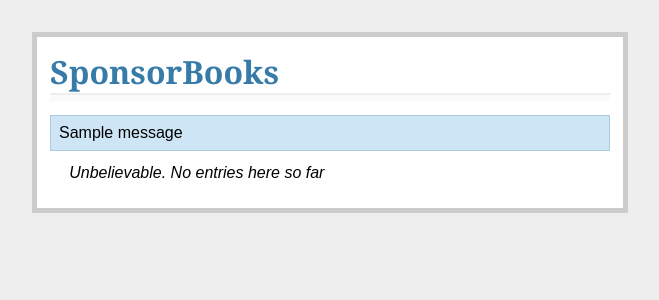
After one commit to roger-lai/SponsorBook, a Flask app: a page that uses SponsorBook/templates/layout.html in a window 1280 px wide. The commit adds this page. Shown: the top 300 px of the page, without its empty margins (310-969 px from the left). Run offline with Flask 2, Linux system fonts and the light colour scheme; one stand-in notice (Sample message) is shown; data that the repository does not hold is empty.

Commit message:
Template work and setting new database schema

```diff
--- a/SponsorBook/SponsorBook.py
+++ b/SponsorBook/SponsorBook.py
@@ -4,7 +4,7 @@ from flask import Flask, request, session, g, redirect, url_for, abort, render_t
 
 
 app = Flask(__name__) # create the application instance :)
-app.config.from_object(__name__) # load config from this file , flaskr.py
+app.config.from_object(__name__)
 
 # Load default config and override config from an environment variable
 app.config.update(dict(
@@ -50,9 +50,16 @@ def initdb_command():
 @app.route("/", methods=['GET'])
 def index():
     db = get_db()
-    cur = db.execute('select first_name, last_name from children order by id desc')
+    cur = db.execute('select first_name, last_name from entries order by id desc')
     entries = cur.fetchall()
-    return render_template('index.html', entries=entries)
+    return render_template('show_entries.html', entries=entries)
+
+@app.route('/<path:name>', methods=['GET'])
+def get_user(name):
+     db = get_db()
+     cur = db.execute('select first_name, last_name from entries order by id desc')
+     entries = cur.fetchall()
+     return render_template('show_entries.html', entries=entries)
 
 @app.route("/sponsor/<friend>")
 def sponsor():
--- a/SponsorBook/schema.sql
+++ b/SponsorBook/schema.sql
@@ -1,11 +1,24 @@
-drop table if exists children;
-create table children (
+drop table if exists entries;
+create table entries (
   id integer primary key autoincrement,
-  first_name text not null,
-  last_name text not null,
-  url text not null,
-  'text' text not null
+  name text not null,
+  facebook_url text not null
+  bio text not null
+  long_description text not null
+  location text not null
+  picture text not null
+
 );
 
-insert into children
-values (1, 'alan', 'wang', 'www.google.com', 'hes pretty cool');
+insert into entries values (1,
+	'Hindatou',
+	'www.yahoo.com',
+	 "I'm a 5-year-old girl from Niger. My birthday is December 25.I've been waiting 16 days for a sponsor.",
+	 "Hindatou lives with her parents, 1 brother, and 2 sisters. Her parents struggle to provide for the family. Hindatou is growing up in a poor rural community. Homes are made of clay bricks and mud for mortar. For roofing they use straw. Foods commonly eaten include millet, corn, sorghum, beans, groundnuts and manioc. The climate is arid and dusty with temperatures in the 100s from March to September and in the 50s from October to February. Mountains and valleys make up the beautiful terrain. Hindatou is in primary school and she enjoys reciting poems and stories. She helps at home by doing housework. She likes to read. She is in satisfactory health. Your sponsorship commitment will help provide Hindatou and her community with better health through vaccination, malaria prevention, and HIV and AIDS awareness training. Your faithful support will drill wells for clean water and promote personal hygiene and sanitation to reduce the spread of disease. Students will benefit from new school desks, access to tutoring, and training for teachers. And our caring staff will reflect Christ's love to these children through their actions and lives.",
+	 "Niger",
+	 "static/images/hindatou.jpg"
+	 );
+insert into entries
+values (2,'sharon', 'zheng', 'www.apple.com');
+insert into entries
+values (3,'roger', 'lai', 'www.salesforce.com');
--- a/SponsorBook/static/style.css
+++ b/SponsorBook/static/style.css
@@ -1,3 +1,18 @@
-body {
-  background-color: #eee;
-}
+body            { font-family: sans-serif; background: #eee; }
+a, h1, h2       { color: #377ba8; }
+h1, h2          { font-family: 'Georgia', serif; margin: 0; }
+h1              { border-bottom: 2px solid #eee; }
+h2              { font-size: 1.2em; }
+
+.page           { margin: 2em auto; width: 35em; border: 5px solid #ccc;
+                  padding: 0.8em; background: white; }
+.entries        { list-style: none; margin: 0; padding: 0; }
+.entries li     { margin: 0.8em 1.2em; }
+.entries li h2  { margin-left: -1em; }
+.add-entry      { font-size: 0.9em; border-bottom: 1px solid #ccc; }
+.add-entry dl   { font-weight: bold; }
+.metanav        { text-align: right; font-size: 0.8em; padding: 0.3em;
+                  margin-bottom: 1em; background: #fafafa; }
+.flash          { background: #cee5F5; padding: 0.5em;
+                  border: 1px solid #aacbe2; }
+.error          { background: #f0d6d6; padding: 0.5em; }
--- /dev/null
+++ b/SponsorBook/templates/layout.html
@@ -0,0 +1,12 @@
+<!doctype html>
+<title>SponsorBooks</title>
+<link rel="stylesheet" type="text/css" href="{{ url_for('static', filename='style.css') }}">
+<div class="page">
+  <h1>SponsorBooks</h1>
+  <div class="metanav">
+  </div>
+  {% for message in get_flashed_messages() %}
+    <div class="flash">{{ message }}</div>
+  {% endfor %}
+  {% block body %}{% endblock %}
+</div>
--- a/SponsorBook/templates/show_entries.html
+++ b/SponsorBook/templates/show_entries.html
@@ -1,20 +1,10 @@
 {% extends "layout.html" %}
 {% block body %}
-<!--  {% if session.logged_in %}
-    <form action="{{ url_for('flaskr.add_entry') }}" method="post" class="add-entry">
-      <dl>
-        <dt>Title:
-        <dd><input type="text" size="30" name="title">
-        <dt>Text:
-        <dd><textarea name="text" rows="5" cols="40"></textarea>
-        <dd><input type="submit" value="Share">
-      </dl>
-    </form>
-  {% endif %}-->
   <ul class="entries">
   {% for entry in entries %}
-  	<form action
+    <a href="/{{ url_for('get_user',name=entry.first_name) }}">
     <li><h2>{{ entry.first_name }}</h2>{{ entry.last_name }}</li>
+  </a>
   {% else %}
     <li><em>Unbelievable.  No entries here so far</em></li>
   {% endfor %}
```
Also changed, not shown: SponsorBook/database.py (deleted, +0 -15 lines), SponsorBook/templates/index.html (deleted, +0 -23 lines), SponsorBook/static/images/hindatou.jpg (added).
